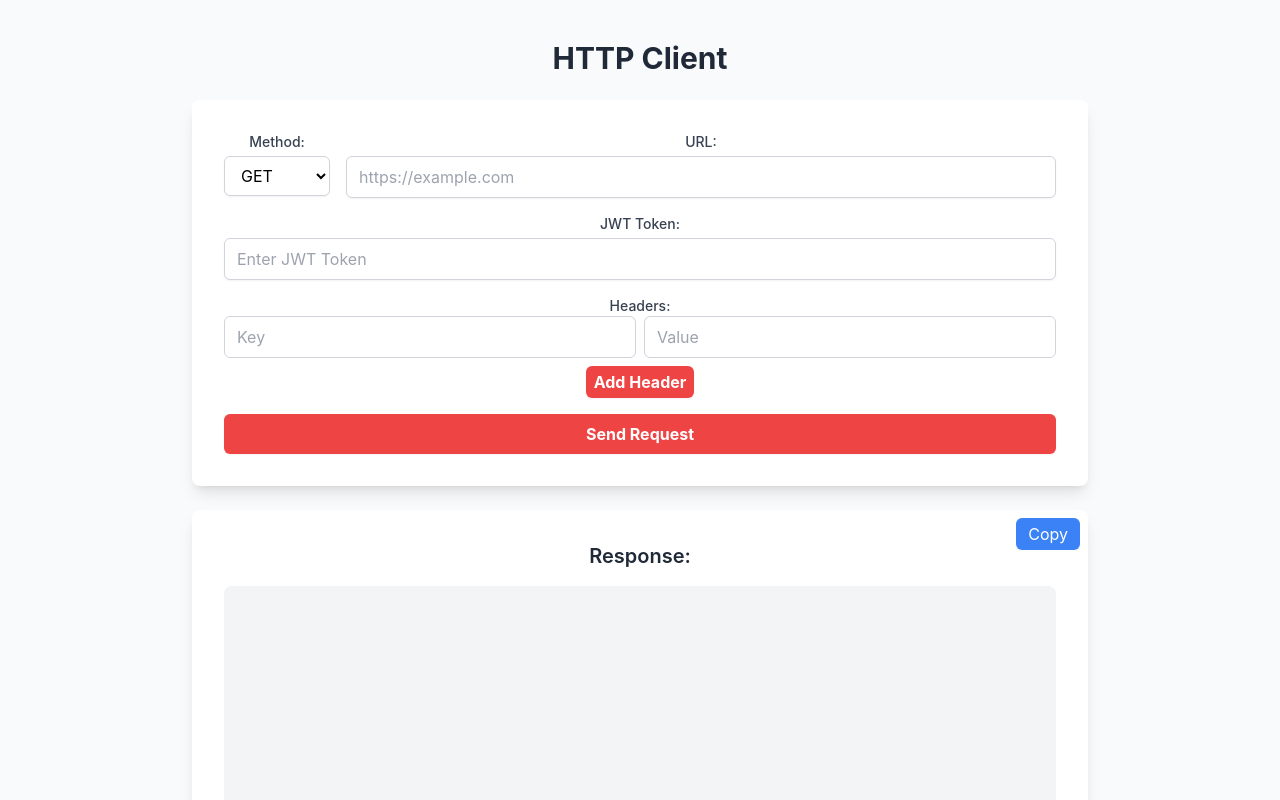
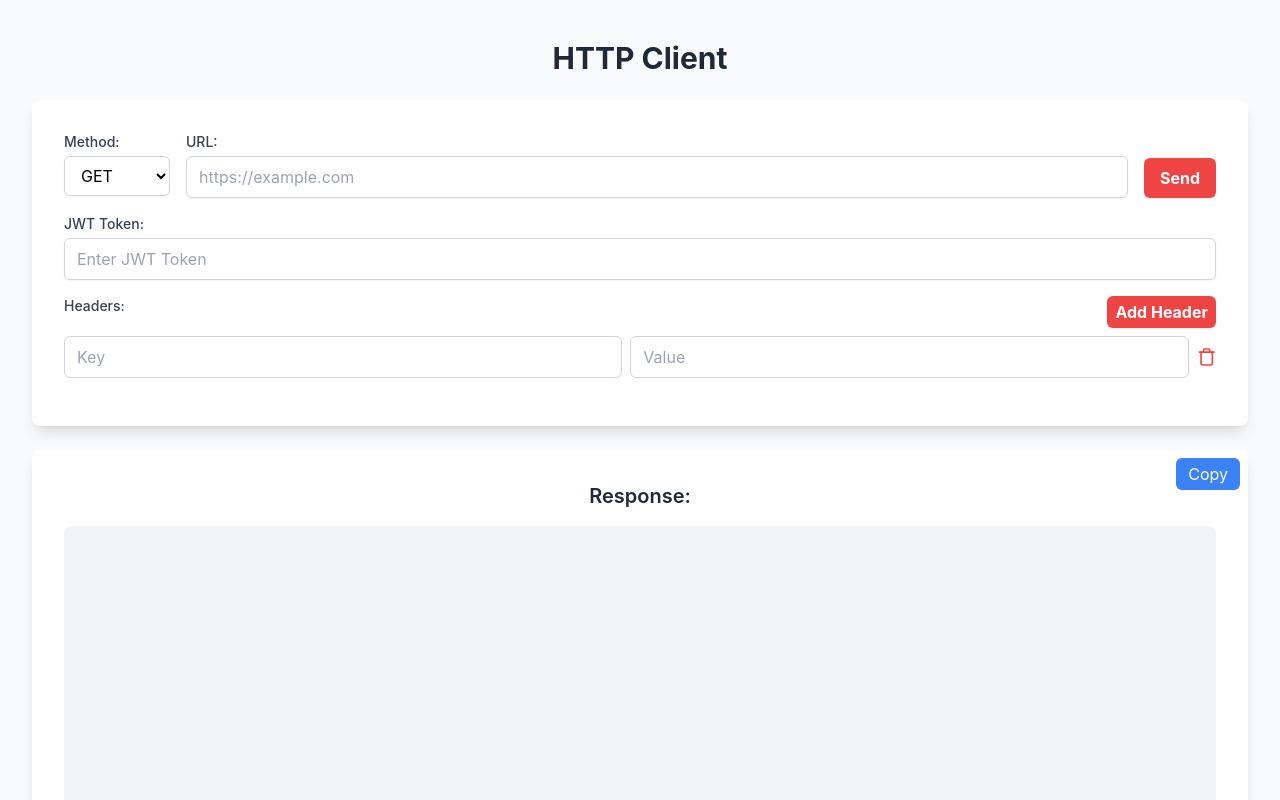
Before and after one commit to malhumaidan/http-requests-tool, a React (Create React App) app: page / in a window 1280 px wide. Shown: the top 800 px of the page. Built offline with nearby package versions, Linux system fonts and the light colour scheme.

Commit message:
request form re-design

```diff
--- a/package.json
+++ b/package.json
@@ -9,7 +9,7 @@
     "axios": "^1.7.7",
     "react": "^18.3.1",
     "react-dom": "^18.3.1",
-    "react-icons": "^5.3.0",
+    "react-icons": "^5.4.0",
     "react-scripts": "5.0.1",
     "react-syntax-highlighter": "^15.5.0",
     "web-vitals": "^2.1.4"
--- a/src/pages/HttpClient.jsx
+++ b/src/pages/HttpClient.jsx
@@ -1,8 +1,8 @@
-import React, { useState } from "react";
+import React, { useEffect, useState } from "react";
 import axios from "axios";
 import { Prism as SyntaxHighlighter } from "react-syntax-highlighter";
 import { solarizedlight } from "react-syntax-highlighter/dist/esm/styles/prism";
-import { FiLoader } from "react-icons/fi";
+import { FiLoader, FiTrash } from "react-icons/fi";
 
 const HttpClient = () => {
   const [url, setUrl] = useState("");
@@ -14,6 +14,21 @@ const HttpClient = () => {
   const [error, setError] = useState(null);
   const [loading, setLoading] = useState(false);
   const [copied, setCopied] = useState(false); // State for copy status
+
+  useEffect(() => {
+    const handleKeyDown = (event) => {
+      if (event.metaKey && event.key === "Enter") {
+        event.preventDefault(); // Prevent default browser behavior
+        handleRequest(); // Trigger the send button's action
+      }
+    };
+
+    document.addEventListener("keydown", handleKeyDown);
+
+    return () => {
+      document.removeEventListener("keydown", handleKeyDown); // Cleanup listener
+    };
+  }, []);
 
   // Convert key-value pairs to JSON object
   const parseKeyValuePairs = (pairs) => {
@@ -78,15 +93,25 @@ const HttpClient = () => {
     setTimeout(() => setCopied(false), 2000); // Reset after 2 seconds
   };
 
+  const handleRemoveField = (index, type) => {
+    if (type === "header") {
+      const updatedHeaders = headers.filter((_, i) => i !== index);
+      setHeaders(updatedHeaders);
+    } else if (type === "body") {
+      const updatedBody = body.filter((_, i) => i !== index);
+      setBody(updatedBody);
+    }
+  };
+
   return (
     <div className="min-h-screen bg-gray-50 flex flex-col items-center py-10">
       <h2 className="text-3xl font-bold mb-6 text-gray-800">HTTP Client</h2>
 
       {/* Request Form */}
-      <div className="bg-white shadow-lg rounded-lg p-8 w-full max-w-4xl">
+      <div className="bg-white shadow-lg rounded-lg p-8 w-[95%]">
         <div className="flex gap-4 mb-4">
           <div>
-            <label className="block text-sm font-medium text-gray-700">
+            <label className="block text-sm font-medium text-gray-700 text-start">
               Method:
             </label>
             <select
@@ -103,7 +128,7 @@ const HttpClient = () => {
           </div>
 
           <div className="w-full">
-            <label className="block text-sm font-medium text-gray-700">
+            <label className="block text-sm font-medium text-gray-700 text-start">
               URL:
             </label>
             <input
@@ -114,11 +139,29 @@ const HttpClient = () => {
               placeholder="https://example.com"
             />
           </div>
+
+          {/* Submit Button */}
+          <div className="flex flex-col justify-end">
+            <button
+              onClick={handleRequest}
+              className="bg-red-500 hover:bg-red-600 text-white font-bold py-2 px-4 rounded-md shadow-sm "
+              disabled={loading}
+            >
+              {loading ? (
+                <span className="flex justify-center items-center">
+                  <FiLoader className="animate-spin mr-2" />
+                  Sending...
+                </span>
+              ) : (
+                "Send"
+              )}
+            </button>
+          </div>
         </div>
 
         {/* JWT Token Input */}
         <div className="mb-4">
-          <label className="block text-sm font-medium text-gray-700">
+          <label className="block text-sm font-medium text-gray-700 text-start">
             JWT Token:
           </label>
           <input
@@ -130,13 +173,21 @@ const HttpClient = () => {
           />
         </div>
 
-        {/* Headers Input */}
+        {/* // Headers Input Section */}
         <div className="mb-4">
-          <label className="block text-sm font-medium text-gray-700">
-            Headers:
-          </label>
+          <div className="flex justify-between mb-2">
+            <label className="block text-sm font-medium text-gray-700 text-start">
+              Headers:
+            </label>
+            <button
+              onClick={() => handleAddField("header")}
+              className="bg-red-500 hover:bg-red-600 text-white font-bold py-1 px-2 rounded-md shadow-sm"
+            >
+              Add Header
+            </button>
+          </div>
           {headers.map((header, index) => (
-            <div key={index} className="flex gap-2 mb-2">
+            <div key={index} className="flex gap-2 mb-2 items-center">
               <input
                 type="text"
                 value={header.key}
@@ -155,24 +206,31 @@ const HttpClient = () => {
                 className="block w-1/2 px-3 py-2 border border-gray-300 rounded-md"
                 placeholder="Value"
               />
+              <FiTrash
+                onClick={() => handleRemoveField(index, "header")}
+                className="text-red-500 cursor-pointer hover:text-red-700"
+                size={20}
+              />
             </div>
           ))}
-          <button
-            onClick={() => handleAddField("header")}
-            className="bg-red-500 hover:bg-red-600 text-white font-bold py-1 px-2 rounded-md shadow-sm"
-          >
-            Add Header
-          </button>
         </div>
 
-        {/* Body Input (if not GET) */}
+        {/* // Body Input Section (if not GET) */}
         {method !== "GET" && (
           <div className="mb-4">
-            <label className="block text-sm font-medium text-gray-700">
-              Body:
-            </label>
+            <div className="flex justify-between mb-2">
+              <label className="block text-sm font-medium text-gray-700 text-start">
+                Body:
+              </label>
+              <button
+                onClick={() => handleAddField("body")}
+                className="bg-blue-500 hover:bg-blue-600 text-white font-bold py-1 px-2 rounded-md shadow-sm"
+              >
+                Add Body Field
+              </button>
+            </div>
             {body.map((item, index) => (
-              <div key={index} className="flex gap-2 mb-2">
+              <div key={index} className="flex gap-2 mb-2 items-center">
                 <input
                   type="text"
                   value={item.key}
@@ -191,36 +249,19 @@ const HttpClient = () => {
                   className="block w-1/2 px-3 py-2 border border-gray-300 rounded-md"
                   placeholder="Value"
                 />
+                <FiTrash
+                  onClick={() => handleRemoveField(index, "body")}
+                  className="text-red-500 cursor-pointer hover:text-red-700"
+                  size={20}
+                />
               </div>
             ))}
-            <button
-              onClick={() => handleAddField("body")}
-              className="bg-blue-500 hover:bg-blue-600 text-white font-bold py-1 px-2 rounded-md shadow-sm"
-            >
-              Add Body Field
-            </button>
           </div>
         )}
-
-        {/* Submit Button */}
-        <button
-          onClick={handleRequest}
-          className="bg-red-500 hover:bg-red-600 text-white font-bold py-2 px-4 rounded-md shadow-sm w-full"
-          disabled={loading}
-        >
-          {loading ? (
-            <span className="flex justify-center items-center">
-              <FiLoader className="animate-spin mr-2" />
-              Sending...
-            </span>
-          ) : (
-            "Send Request"
-          )}
-        </button>
       </div>
 
       {/* Response Section */}
-      <div className="mt-6 w-full max-w-4xl bg-white shadow-lg rounded-lg p-8 relative">
+      <div className="mt-6 w-[95%] bg-white shadow-lg rounded-lg p-8 relative">
         <h3 className="text-xl font-semibold text-gray-800 mb-4">Response:</h3>
 
         {/* Copy Button */}
```
Also changed, not shown: 1 other file (tests, documents, lock files or other folders).
